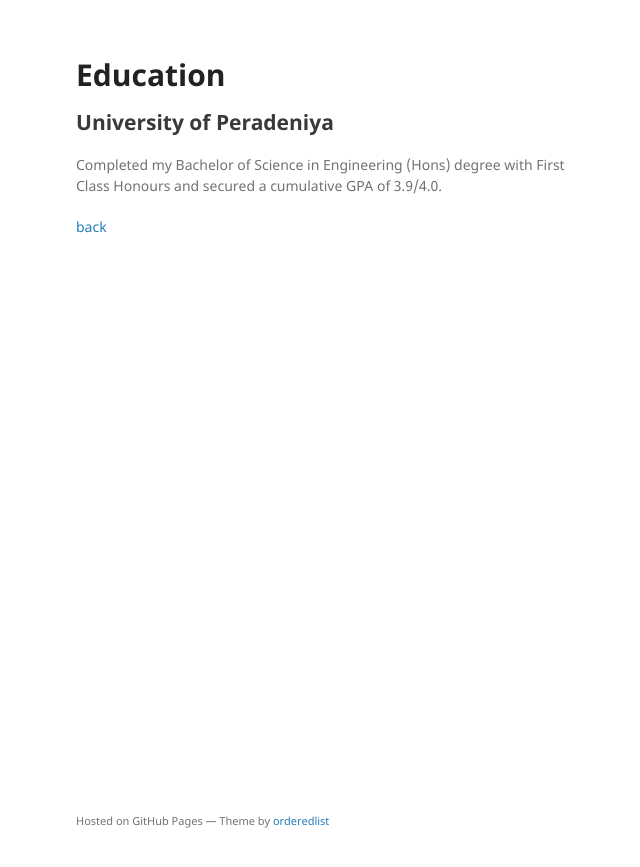
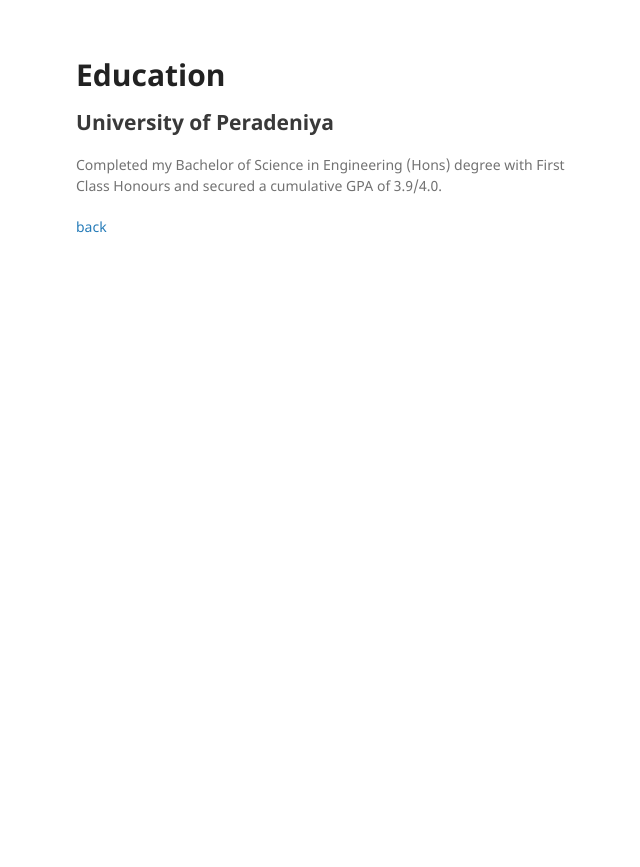
Before and after one commit to rajinthss/rajinthss.github.io, a Jekyll site: the page built from education.md, in a window 1280 px wide. Shown: the top 867 px of the page, without its empty margins (134-774 px from the left). Built offline with Jekyll 4.4.1, drawn with Linux system fonts in a browser that asks for light colours; our own code applies the rules of GitHub Pages for plain Markdown files.

Commit message:
Update newpage.html

```diff
--- a/_layouts/newpage.html
+++ b/_layouts/newpage.html
@@ -19,13 +19,3 @@
       {{ content }}
 
       </section>
-      <footer>
-        {% if site.github.is_project_page %}
-        <p>This project is maintained by <a href="{{ site.github.owner_url }}">{{ site.github.owner_name }}</a></p>
-        {% endif %}
-        <p><small>Hosted on GitHub Pages &mdash; Theme by <a href="https://github.com/orderedlist">orderedlist</a></small></p>
-      </footer>
-    </div>
-    <script src="{{ "/assets/js/scale.fix.js" | relative_url }}"></script>
-  </body>
-</html>
```
